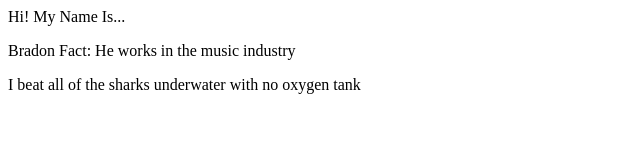
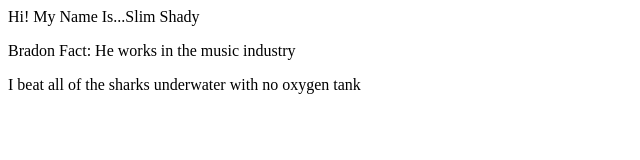
Before and after one commit to Brandonad79/git-working-together, a plain HTML site: page index.html in a window 1280 px wide. Shown: the whole page, without its empty margins (0-640 px from the left). Drawn offline with Linux system fonts and the light colour scheme.

Commit message:
Update index.html

```diff
--- a/index.html
+++ b/index.html
@@ -5,7 +5,7 @@
         <title>Git Working Together</title>
     </head>
     <body>
-        Hi! My Name Is...
+        Hi! My Name Is...Slim Shady
 
         <p>Bradon Fact: He works in the music industry</p>
         <p>I beat all of the sharks underwater with no oxygen tank</p>
```
